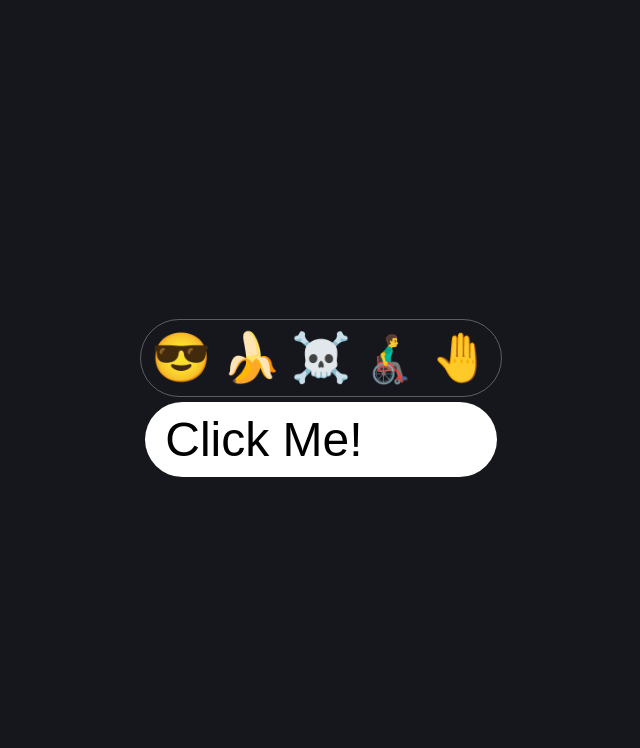
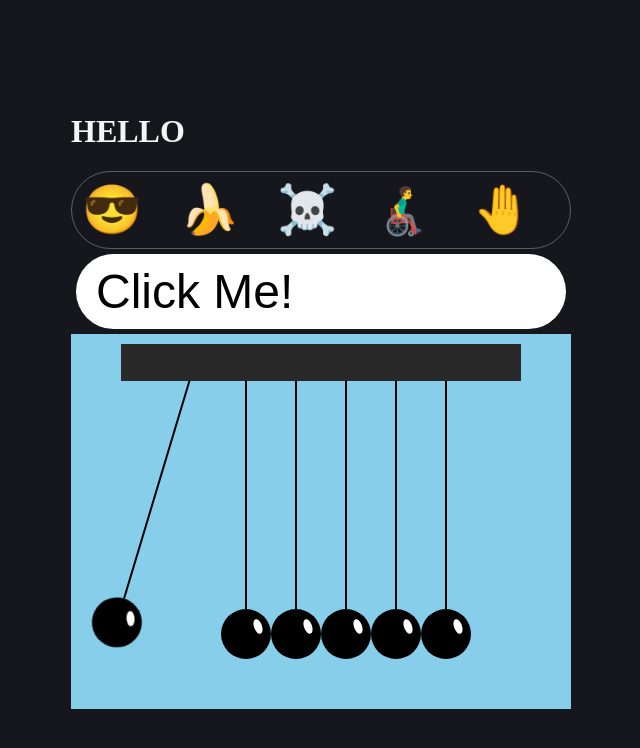
Before and after one commit to Cyri0/animations-gy1, a React (Vite) app: page / in a window 1280 px wide. Shown: the top 748 px of the page, without its empty margins (319-959 px from the left). Built offline with nearby package versions, Linux system fonts and the light colour scheme.

Commit message:
Add SnowFall component and integrate it into App layout

```diff
--- a/src/App.tsx
+++ b/src/App.tsx
@@ -7,6 +7,9 @@ import SnowFall from "./components/SnowFall/SnowFall"
 const App = () => {
   return (
     <div>
+
+  <h1>HELLO</h1>
+
       <EmojiWrapper/>
       <AnimatedBorder/>
       {/* <SnowFall/> */}
--- a/src/components/NewtonsCradle/NewtonsCradle.module.css
+++ b/src/components/NewtonsCradle/NewtonsCradle.module.css
@@ -1,7 +1,80 @@
 .cradle{
+    width: 500px;
+    aspect-ratio: 4 / 3;
+    background: skyblue;
+    position: relative;
+    display: flex;
+    justify-content: center;
+    align-items: end;
+    padding-bottom: 10%;
+}
 
+.cradle::after{
+    position: absolute;
+    content: "";
+    width: 80%;
+    height: 10%;
+    background: rgb(41, 41, 41);
+    top: 10px;
 }
 
 .ball{
+    width: 10%;
+    aspect-ratio: 1 / 1;
+    background: black;
+    border-radius: 50%;
+    position: relative;
+}
 
+.ball::after{
+    content: "";
+    position: absolute;
+    top: 10px;
+    right: 10px;
+    width: 15%;
+    aspect-ratio: 1 / 2;
+    background: white;
+    border-radius: 50%;
+    rotate: -20deg;
 }
+
+.ball::before{
+    content: "";
+    width: 2px;
+    height: 500%;
+    background: black;
+    position: absolute;
+    transform: translate(-50%,-50%);
+    left: 50%;
+    bottom: -150%;
+}
+
+.ball:first-child{
+    transform: rotate(0deg);
+    transform-origin: 50% -500%;
+    animation: firstBall;
+    animation-duration: 0.7s;
+    animation-iteration-count: infinite;
+    animation-timing-function: ease-in;
+    animation-direction: alternate;
+}
+
+@keyframes firstBall {
+    0% {transform: rotate(20deg);}
+    50% {transform: rotate(0deg);}
+}
+
+.ball:last-child{
+    transform: rotate(0deg);
+    transform-origin: 50% -500%;
+    animation: lastBall;
+    animation-duration: 0.7s;
+    animation-iteration-count: infinite;
+    animation-timing-function: ease-out;
+    animation-direction: alternate;
+}
+
+@keyframes lastBall {
+    50% {transform: rotate(0deg);}
+    100% {transform: rotate(-20deg);}
+}
```
